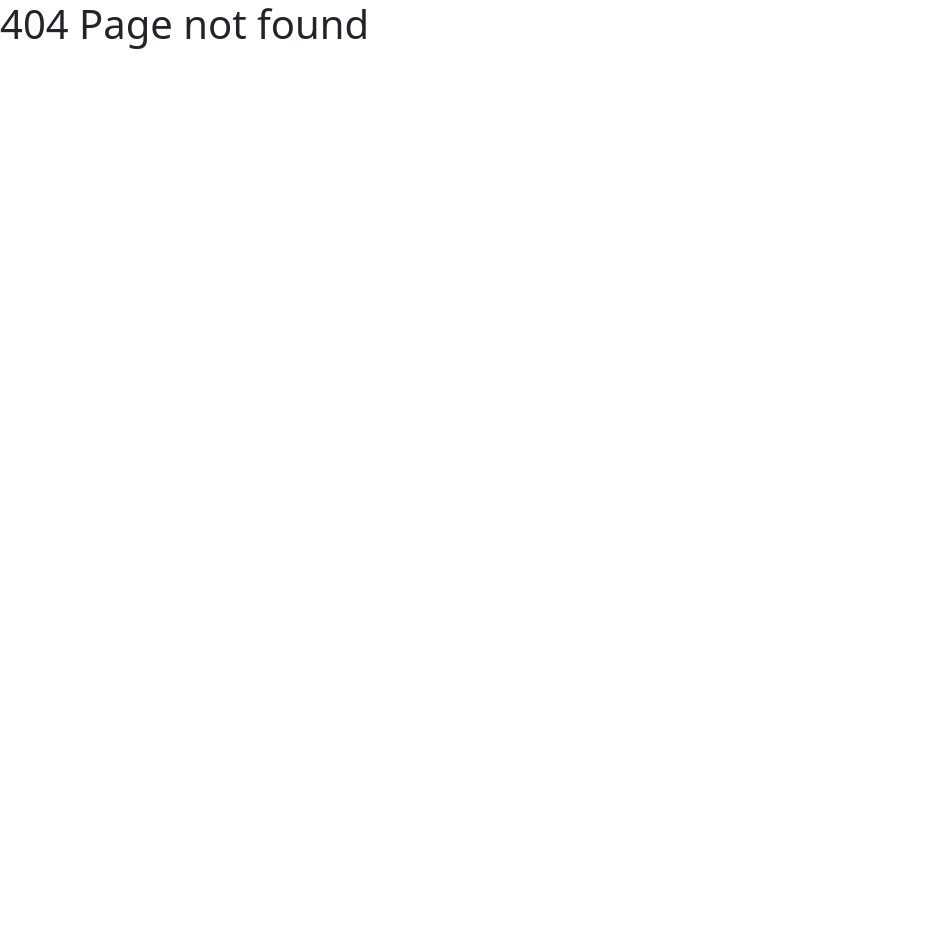
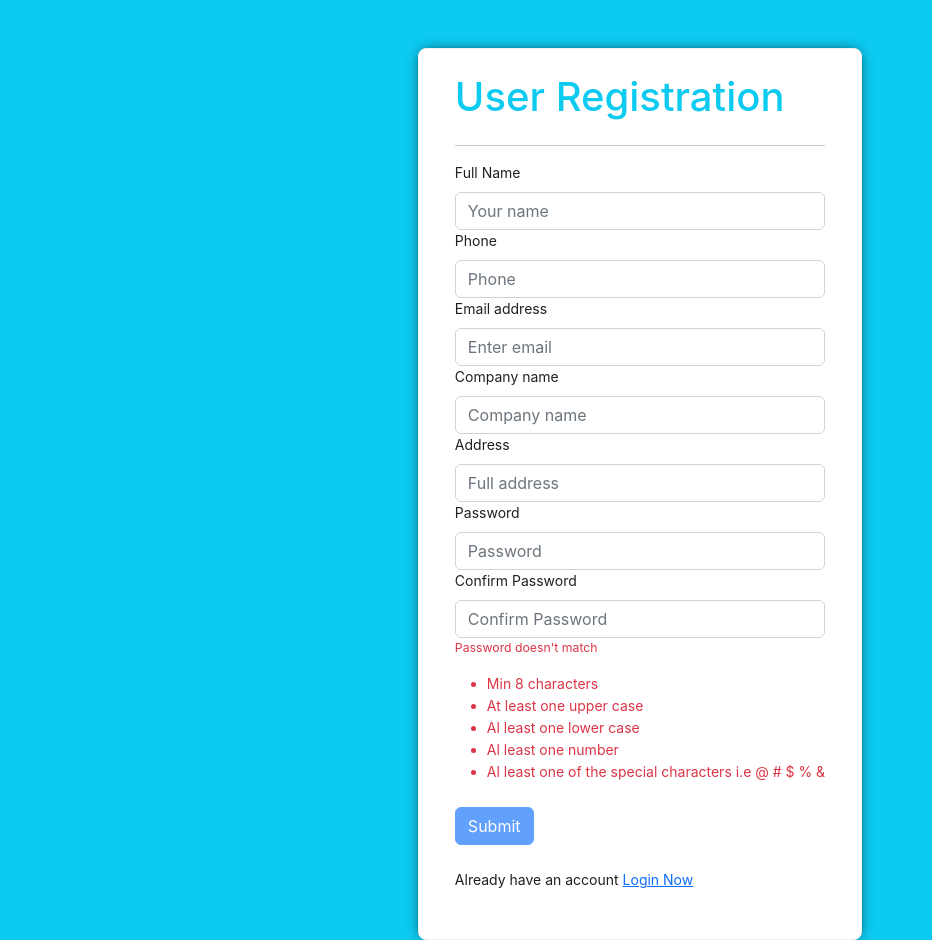
Before and after one commit to sridhar10464/crm-frontend, a React (Create React App) app: page /registration in a window 1280 px wide. Before the commit this address had no page. Shown: the whole page, without its empty margins (0-932 px from the left). Before the commit the page ends 800 px from the top, so only its background shows below. Built offline with nearby package versions, Linux system fonts and the light colour scheme.

Commit message:
user registration form added

```diff
--- a/src/App.js
+++ b/src/App.js
@@ -8,6 +8,7 @@ import { TicketList } from './page/ticket-listing/TicketList';
 import { Ticket } from './page/ticket/Ticket';
 import { BrowserRouter as Router, Switch, Route } from 'react-router-dom';
 import { PrivateRoute } from './components/private-Route/PrivateRoute';
+import { Registration } from './page/registration/Registration';
 
 function App() {
 	return (
@@ -17,9 +18,9 @@ function App() {
 					<Route exact path="/">
 						<Entry />
 					</Route>
-					{/* <Route exact path="/registration">
+					<Route exact path="/registration">
 						<Registration />
-					</Route> */}
+					</Route>
 					{/* <Route exact path="/password-reset">
 						<PasswordOtpForm />
 					</Route> */}
--- a/src/components/Add-token-form/AddTokenForm.js
+++ b/src/components/Add-token-form/AddTokenForm.js
@@ -6,6 +6,7 @@ import "../Add-token-form/AddTokenFormStyle.css";
 import { shortText } from '../../utils/validation';
 import { useDispatch, useSelector } from 'react-redux';
 import { openNewTicket } from './AddTicketAction';
+import { resetSuccessMsg } from './AddTokenSlice';
 
 const initialFormData = {
   subject: "",
@@ -27,9 +28,14 @@ export const AddTokenForm = () => {
     (state) => state.openTicket
   )
 
-  const [formData, setFormData] = useState(initialFormData)
-  const [formDataError, setFormDataError] = useState(initialFormError)
-  useEffect(() => {}, [formData, formDataError])
+  const [formData, setFormData] = useState(initialFormData);
+  const [formDataError, setFormDataError] = useState(initialFormError);
+
+  useEffect(() => {
+    return () => {
+      successMsg && dispatch(resetSuccessMsg())
+    }
+  }, [dispatch, formData, formDataError])
 
     const handleOnChange = (e) => {
         const { name, value } = e.target;
--- a/src/components/Add-token-form/AddTokenSlice.js
+++ b/src/components/Add-token-form/AddTokenSlice.js
@@ -19,6 +19,10 @@ const newTicketSlice = createSlice({
         openNewTicketFail: (state, {payload}) => {
             state.isLoading = true;
             state.error = payload;
+        },
+        resetSuccessMsg: (state) => {
+            state.isLoading = true;
+            state.successMsg = "";
         }
     }
 });
@@ -27,6 +31,7 @@ export const {
     openNewTicketPending,
     openNewTicketSuccess,
     openNewTicketFail,
+    resetSuccessMsg,
 } = newTicketSlice.actions;
 
 export default newTicketSlice.reducer;
--- a/src/components/login/Login.js
+++ b/src/components/login/Login.js
@@ -98,8 +98,13 @@ export const Login = ({formSwitcher}) => {
         <Row>
             <Col>
                 <a href="#!" onClick={() => formSwitcher("reset")}>
-                    Forget Password
+                    Forget Password?
                 </a>
+            </Col>
+        </Row>
+        <Row className="py-4">
+            <Col>
+            Are you new here? <a href="/registration">Register Now</a>
             </Col>
         </Row>
     </Container>
--- /dev/null
+++ b/src/components/registrationForm/RegistrationForm.js
@@ -0,0 +1,173 @@
+import React, { useState, useEffect } from 'react'
+import { Button, Col, Container, Form, Row } from 'react-bootstrap';
+
+const initialState = {
+    name: "",
+    phone: "",
+    email: "",
+    company: "",
+    address: "",
+    password: "",
+    confirmPass: "",
+}
+const passVerificationError = {
+    isLengthy: false,
+    hasUpper: false,
+    hasLower: false,
+    hasNumber: false,
+    hasSpclChr: false,
+    confirmPass: false
+};
+
+const RegistrationForm = () => {
+    const [newUser, setNewUser] = useState(initialState);
+    const [passwordError, setPasswordError] = useState(passVerificationError)
+
+    useEffect(() => {}, [newUser]);
+
+    const handleOnChange = e => {
+        const { name, value } = e.target
+
+        setNewUser({ ...newUser, [name]: value });
+
+        if (name === "password") {
+            const isLengthy = value.length > 8;
+            const hasUpper = /[A-Z]/.test(value);
+            const hasLower = /[a-z]/.test(value);
+            const hasNumber = /[0-9]/.test(value);
+            const hasSpclChr = /[@, #, $, %, &]/.test(value);
+
+            setPasswordError({
+                ...passwordError,
+                isLengthy,
+                hasUpper,
+                hasLower,
+                hasNumber,
+                hasSpclChr,
+            })
+        }
+
+        if (name === "confirmPass") {
+            setPasswordError({
+                ...passwordError,
+                confirmPass: newUser.password === value
+            });
+        }
+    };
+
+    const handleOnSubmit = (e) => {
+        e.preventDefault();
+
+        console.log(newUser);
+    }
+
+  return (
+    <Container>
+      <Row>
+        <Col>
+            <h1 className='text-info'>User Registration</h1>
+        </Col>
+      </Row>
+      <hr/>
+
+      <Row>
+        <Col>
+        <Form>
+      <Form.Group>
+        <Form.Label>Full Name</Form.Label>
+        <Form.Control
+        type="text"
+        name="name"
+        value={newUser.name}
+        onChange={handleOnChange}
+        placeholder="Your name"/>
+      </Form.Group>
+      <Form.Group>
+        <Form.Label>Phone</Form.Label>
+        <Form.Control
+        type="number"
+        name="phone"
+        value={newUser.phone}
+        onChange={handleOnChange}
+        placeholder="Phone" />
+      </Form.Group>
+      <Form.Group>
+        <Form.Label>Email address</Form.Label>
+        <Form.Control
+        type="email"
+        name="email"
+        value={newUser.email}
+        onChange={handleOnChange}
+        placeholder="Enter email" />
+      </Form.Group>
+      <Form.Group>
+        <Form.Label>Company name</Form.Label>
+        <Form.Control
+        type="text"
+        name="company"
+        value={newUser.company}
+        onChange={handleOnChange}
+        placeholder="Company name" />
+      </Form.Group>
+      <Form.Group>
+        <Form.Label>Address</Form.Label>
+        <Form.Control
+        type="text"
+        name="address"
+        value={newUser.address}
+        onChange={handleOnChange}
+        placeholder="Full address" />
+      </Form.Group>
+
+      <Form.Group>
+        <Form.Label>Password</Form.Label>
+        <Form.Control
+        type="password"
+        name="password"
+        value={newUser.password}
+        onChange={handleOnChange}
+        placeholder="Password" />
+      </Form.Group>
+      <Form.Group>
+        <Form.Label>Confirm Password</Form.Label>
+        <Form.Control
+        type="password"
+        name="confirmPass"
+        value={newUser.confirmPass}
+        onChange={handleOnChange}
+        placeholder="Confirm Password" />
+      </Form.Group>
+      <Form.Text>
+        {!passwordError.confirmPass && (
+            <div className="text-danger mb-3">Password doesn't match</div>
+        )}
+      </Form.Text>
+
+      <ul className='mb-4'>
+        <li className={passwordError.isLengthy ? "text-success" : "text-danger"}>Min 8 characters</li>
+        <li className={passwordError.hasUpper ? "text-success" : "text-danger"}>At least one upper case</li>
+        <li className={passwordError.hasLower ? "text-success" : "text-danger"}>Al least one lower case</li>
+        <li className={passwordError.hasNumber ? "text-success" : "text-danger"}>Al least one number</li>
+        <li className={passwordError.hasSpclChr ? "text-success" : "text-danger"}>Al least one of the special characters i.e @ # $ % &</li>
+      </ul>
+
+      <Button
+      variant="primary"
+      type="submit"
+      disabled = {Object.values(passwordError).includes(false)}
+      >
+        Submit
+      </Button>
+    </Form>
+        </Col>
+      </Row>
+      <Row className='py-4'>
+        <Col>
+            Already have an account <a href='/'>Login Now</a>
+        </Col>
+      </Row>
+    </Container>
+  )
+};
+
+export default RegistrationForm;
--- /dev/null
+++ b/src/page/registration/Registration.js
@@ -0,0 +1,18 @@
+import React from "react";
+import { Card } from "antd";
+import RegistrationForm from "../../components/registrationForm/RegistrationForm";
+
+import "./registrationStyle.css";
+
+
+export const Registration = () => {
+  return (
+    <div className="registration-page bg-info">
+      <div className="mt-5">
+        <Card className="form-box">
+          <RegistrationForm />
+        </Card>
+      </div>
+    </div>
+  );
+};
--- /dev/null
+++ b/src/page/registration/registrationStyle.css
@@ -0,0 +1,10 @@
+.registration-page {
+    /* height: 100vh; */
+    display: flex;
+    justify-content: center;
+    align-items: center;
+  }
+
+  .form-box {
+    box-shadow: 0px 0px 15px -5px black;
+  }
--- a/src/page/ticket/Ticket.js
+++ b/src/page/ticket/Ticket.js
@@ -6,17 +6,22 @@ import { UpdateToken } from '../../components/update-token/UpdateToken';
 import { useParams } from 'react-router-dom';
 import { useDispatch, useSelector } from "react-redux";
 import { closeTicket, fetchSingleTicket } from '../ticket-listing/TicketAction';
+import { resetResponseMsg } from '../ticket-listing/TicketSlice';
 
 // const ticket = tickets[0]
 export const Ticket = () => {
 
   const { tId } = useParams();
   const dispatch = useDispatch();
-  const {isLoading, error, selectedTicket, replyTicketError} = useSelector(state => state.tickets)
+  const {isLoading, error, selectedTicket,replyMsg, replyTicketError} = useSelector(state => state.tickets)
 
   useEffect(() => {
     dispatch(fetchSingleTicket(tId));
-   }, [tId, dispatch]);
+
+    return () => {
+      (replyMsg || replyTicketError) && dispatch(resetResponseMsg())
+    }
+   }, [tId, dispatch, replyMsg, replyTicketError]);
 
  return (
     <Container>
```
Also changed, not shown: src/page/ticket-listing/TicketSlice.js (indentation only).
